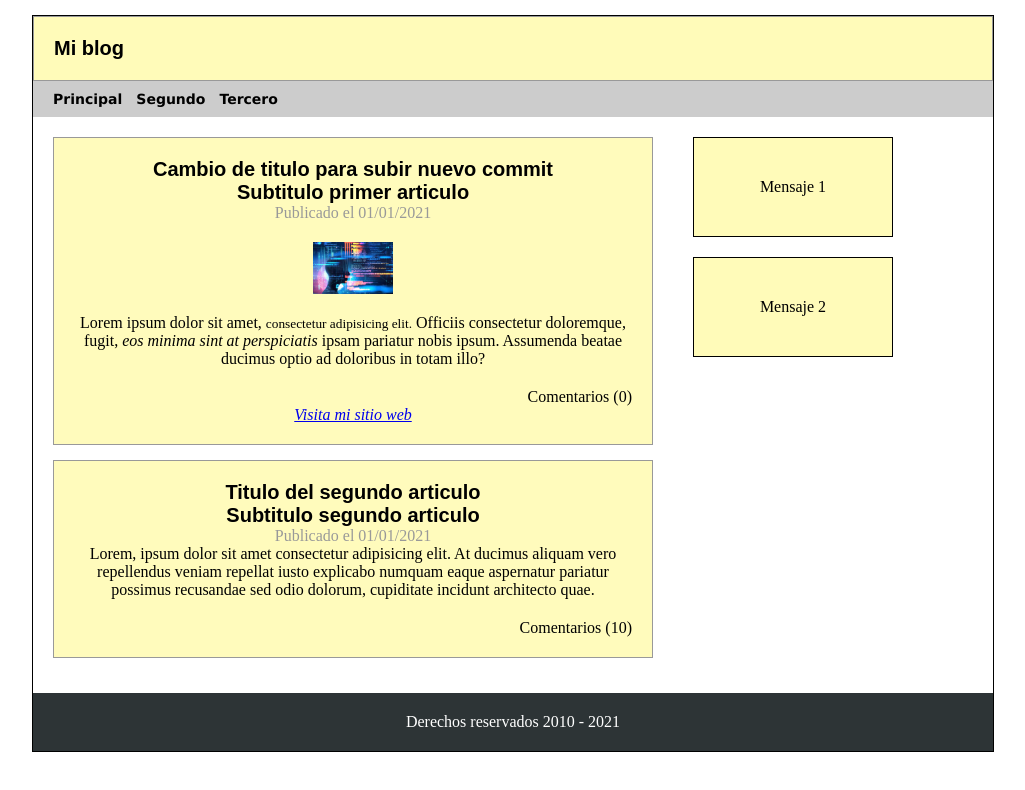
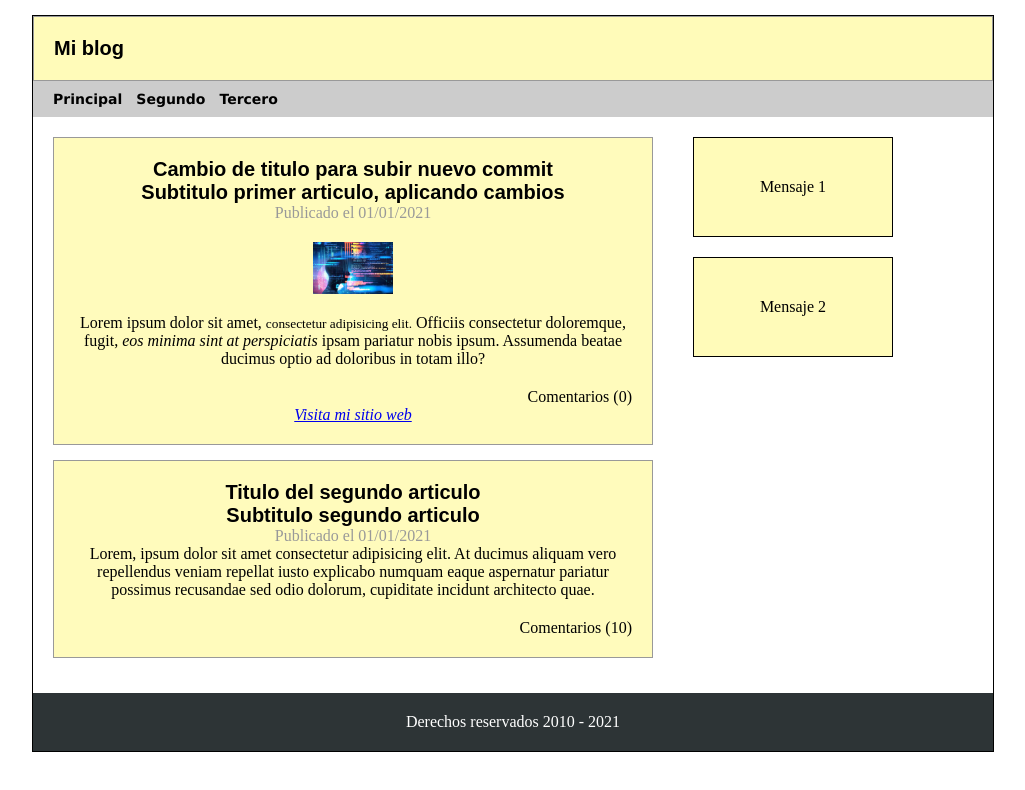
Before and after one commit to devarenas/html-css, a plain HTML site: page index.html in a window 1280 px wide. Shown: the whole page, without its empty margins (127-1152 px from the left). Drawn offline with Linux system fonts and the light colour scheme.

Commit message:
tercer commit

```diff
--- a/index.html
+++ b/index.html
@@ -27,7 +27,7 @@
                 <article>
                     <hgroup>
                         <h1>Cambio de titulo para subir nuevo commit</h1>
-                        <h2>Subtitulo primer articulo</h2>
+                        <h2>Subtitulo primer articulo, aplicando cambios</h2>
                     </hgroup>
                     <time datetime="01-01-2021">Publicado el 01/01/2021</time>
                     <img src="images/imagen1.jpg">
```
